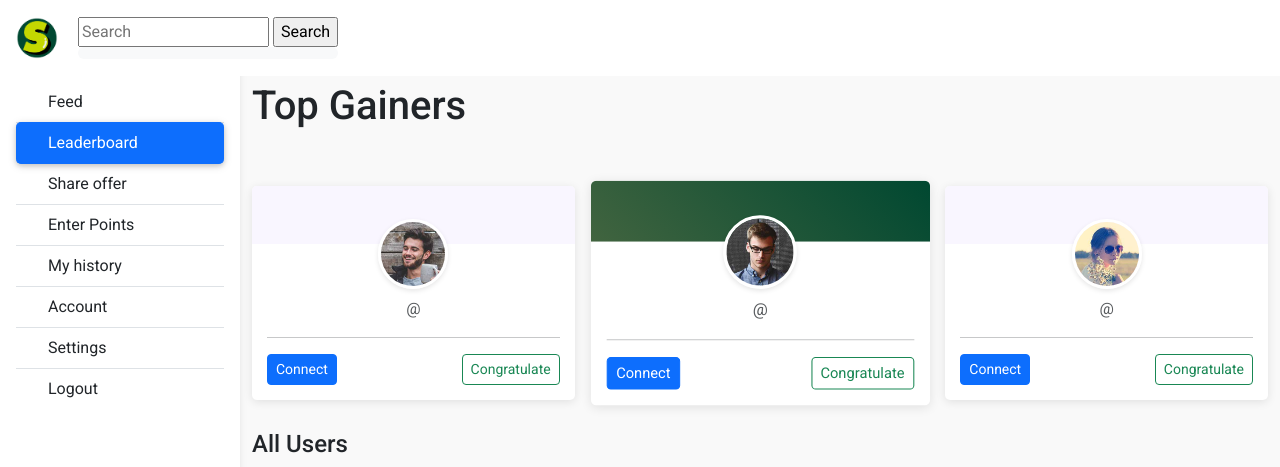
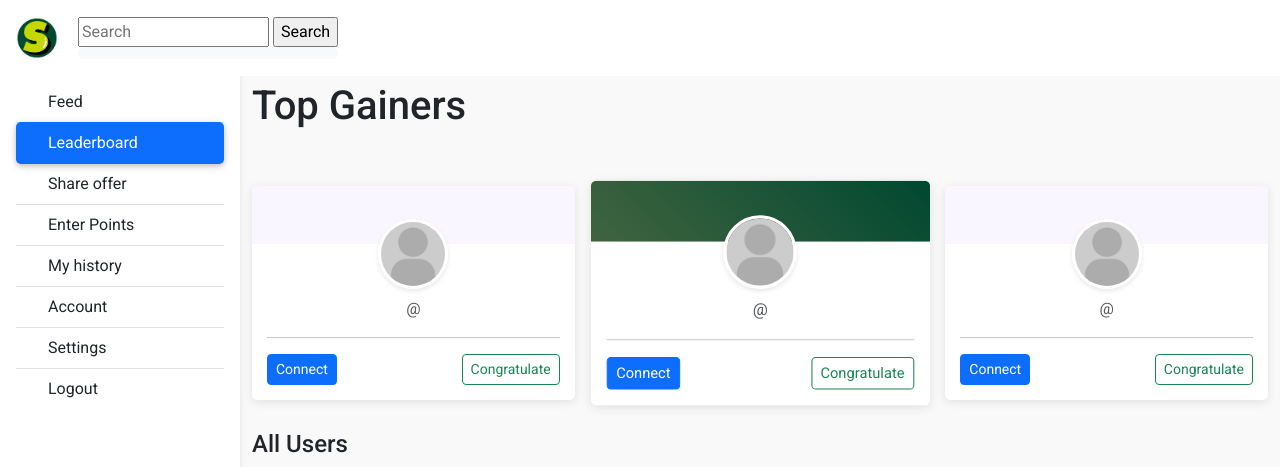
Before and after one commit to PKerins97/Intern_Project_Repo, a Django app: page /leaderboard/ in a window 1280 px wide. Shown: the top 467 px of the page. Run offline with Django 4.2, Linux system fonts and the light colour scheme; data that the repository does not hold is empty.

Commit message:
changed the pictures in leaderboard

```diff
--- a/Shepherd_project/Shepherd/templates/leaderboard.html
+++ b/Shepherd_project/Shepherd/templates/leaderboard.html
@@ -194,7 +194,7 @@
                         </div>
                         <div class="leaderboard-card__body">
                             <div class="text-center">
-                                <img src="/static/img/user2.jpg" class="circle-img mb-2" alt="User Img">
+                                <img src="/static/img/profile-default.jpg" class="circle-img mb-2" alt="User Img">
                                 <h5 class="mb-0">{{ champs.1.user.last_name }} {{ champs.1.user.first_name}}
                                 </h5>
                                 <p class="text-muted mb-0">@{{ champs.1.user.username }}</p>
@@ -224,7 +224,7 @@
                         </div>
                         <div class="leaderboard-card__body">
                             <div class="text-center">
-                                <img src="/static/img/user1.jpg" class="circle-img mb-2" alt="User Img">
+                                <img src="/static/img/profile-default.jpg" class="circle-img mb-2" alt="User Img">
                                 <h5 class="mb-0">{{ champs.0.user.first_name}} {{ champs.0.user.last_name }}
                                 </h5>
                                 <p class="text-muted mb-0">@{{ champs.0.user.username }}</p>
@@ -254,7 +254,7 @@
                         </div>
                         <div class="leaderboard-card__body">
                             <div class="text-center">
-                                <img src="/static/img/user3.jpg" class="circle-img mb-2" alt="User Img">
+                                <img src="/static/img/profile-default.jpg" class="circle-img mb-2" alt="User Img">
                                 <h5 class="mb-0">{{ champs.2.user.first_name}} {{ champs.2.user.last_name }}
                                 </h5>
                                 <p class="text-muted mb-0">@{{ champs.2.user.username }}</p>
@@ -296,7 +296,7 @@
                     <tr>
                         <td>
                             <div class="d-flex align-items-center">
-                                <img src="/static/img/user1.jpg" class="circle-img circle-img--small mr-2"
+                                <img src="/static/img/profile-default.jpg" class="circle-img circle-img--small mr-2"
                                     alt="User Img">
                                 <div class="user-info__basic">
                                     <h5 class="mb-0">{{ user.user.first_name}} {{ user.user.last_name }}</h5>
```
Also changed, not shown: Shepherd_project/Shepherd/static/img/profile-default.jpg (added).
